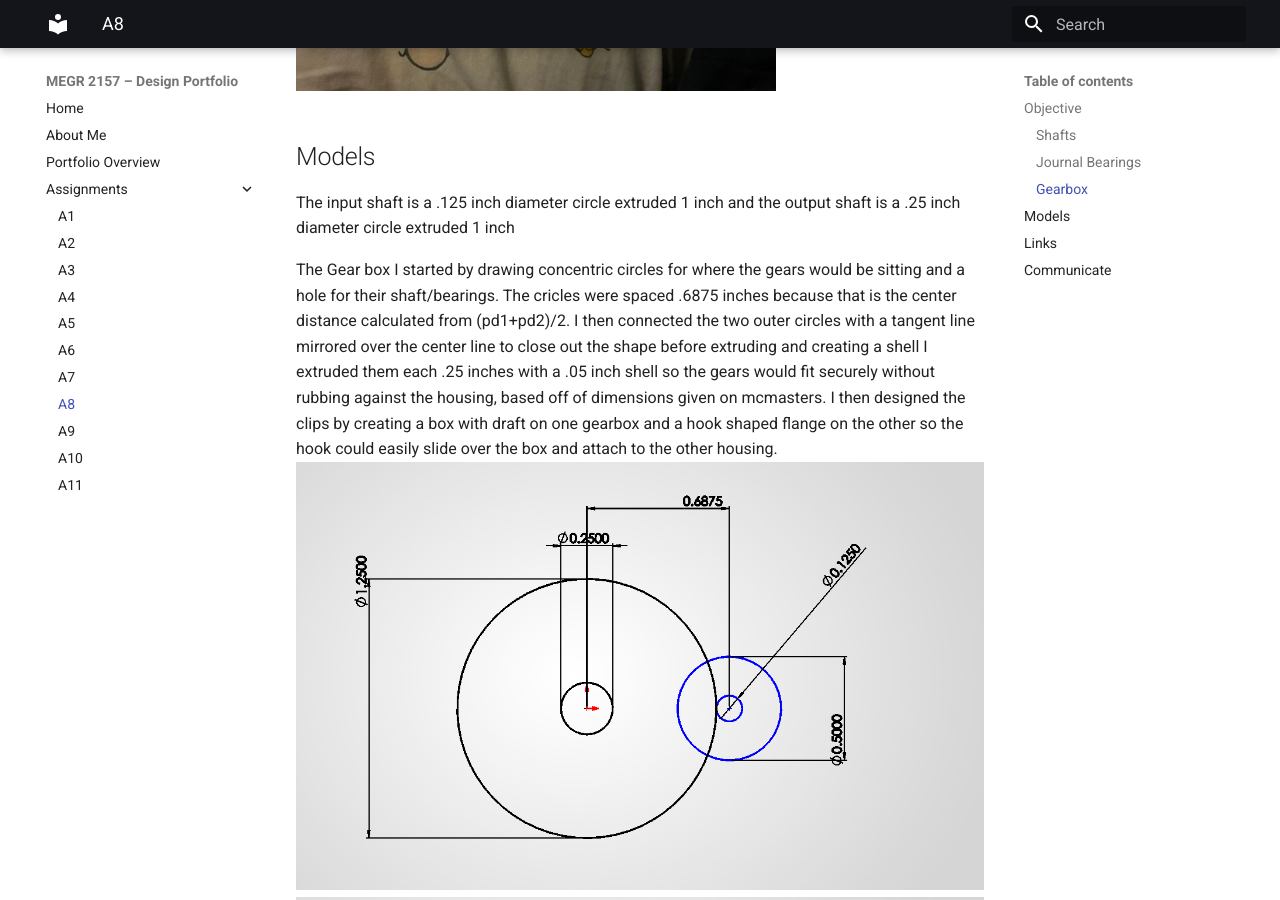
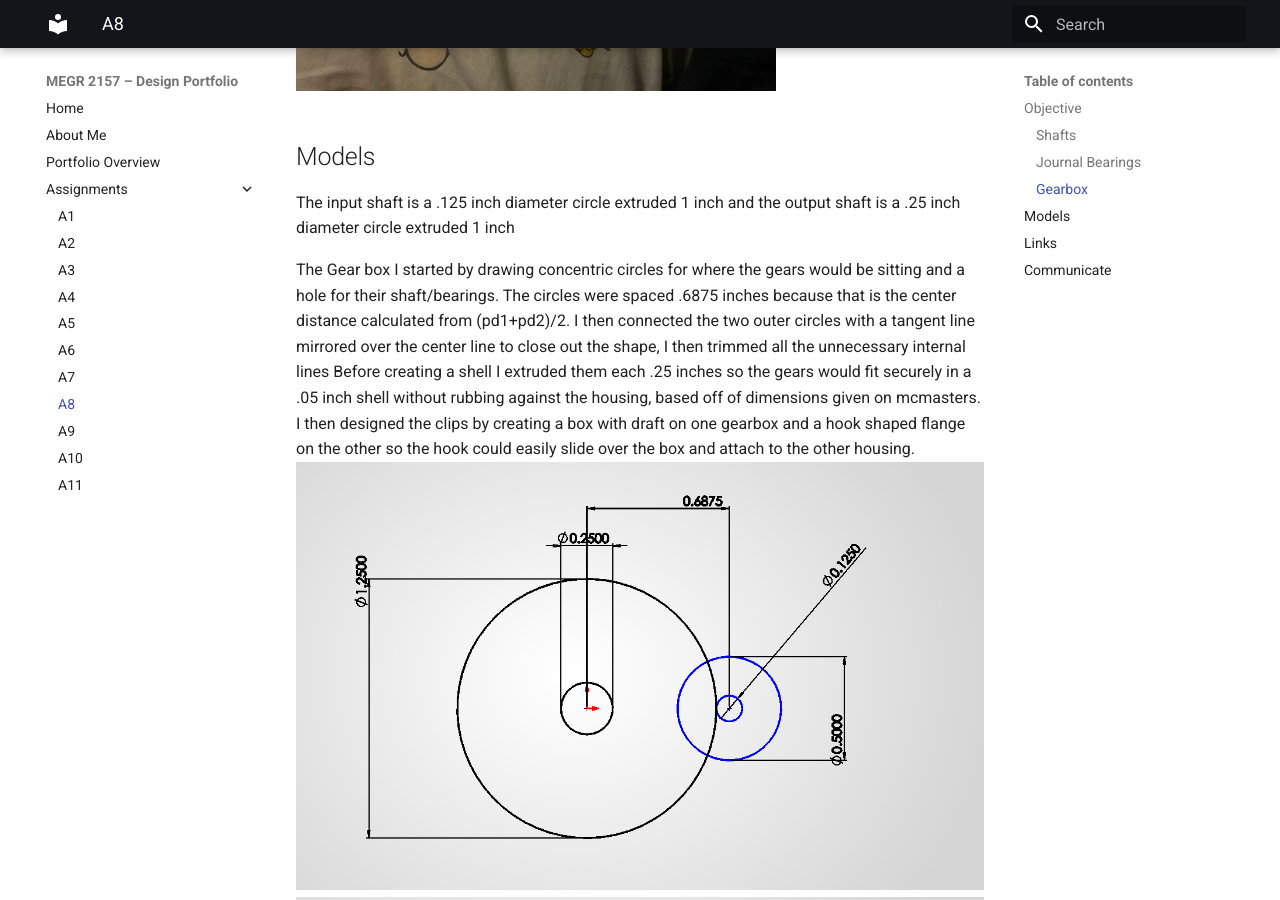
Before and after one commit to whodges5-art/wyatt-hodges-design-projects-portfolio, an MkDocs documentation site: the page built from docs/assignments/A08/index.md, in a window 1280 px wide and 900 px high, scrolled down 3852 px. Built offline with MkDocs 1.6.1 and Material for MkDocs 9.7.7, drawn with Linux system fonts in a browser that asks for light colours.

Commit message:
Update index.md

```diff
--- a/docs/assignments/A08/index.md
+++ b/docs/assignments/A08/index.md
@@ -16,7 +16,7 @@ For my gearbox I decided to create a symmetrical housing with 2 identical sides
 ## Models
 The input shaft is a .125 inch diameter circle extruded 1 inch and the output shaft is a .25 inch diameter circle extruded 1 inch
 
-The Gear box I started by drawing concentric circles for where the gears would be sitting and a hole for their shaft/bearings. The cricles were spaced .6875 inches because that is the center distance calculated from (pd1+pd2)/2. I then connected the two outer circles with a tangent line mirrored over the center line to close out the shape before extruding and creating a shell I extruded them each .25 inches with a .05 inch shell so the gears would fit securely without rubbing against the housing, based off of dimensions given on mcmasters. I then designed the clips by creating a box with draft on one gearbox and a hook shaped flange on the other so the hook could easily slide over the box and attach to the other housing.
+The Gear box I started by drawing concentric circles for where the gears would be sitting and a hole for their shaft/bearings. The circles were spaced .6875 inches because that is the center distance calculated from (pd1+pd2)/2. I then connected the two outer circles with a tangent line mirrored over the center line to close out the shape, I then trimmed all the unnecessary internal lines Before creating a shell I extruded them each .25 inches so the gears would fit securely in a .05 inch shell without rubbing against the housing, based off of dimensions given on mcmasters. I then designed the clips by creating a box with draft on one gearbox and a hook shaped flange on the other so the hook could easily slide over the box and attach to the other housing.
 ![house1](house1.png)
 ![house2](house2.png)
 ![house3](house3.png)
```
